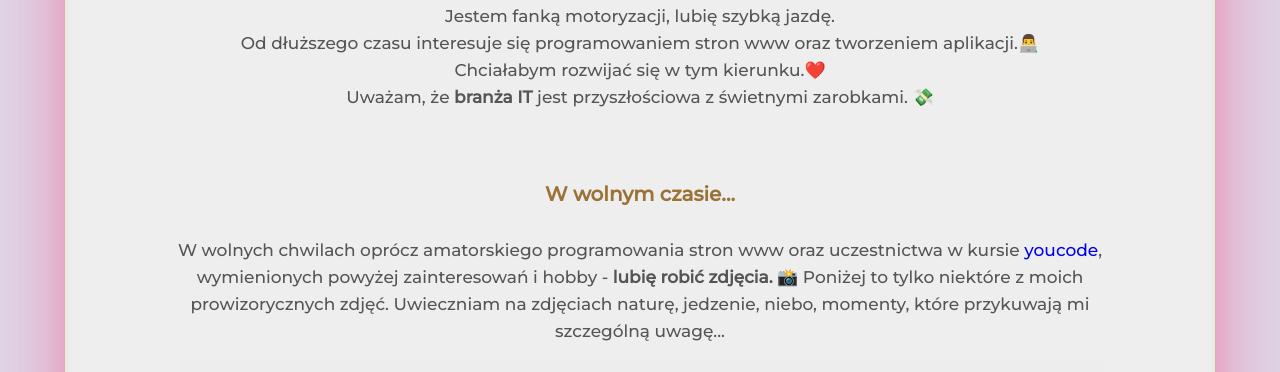
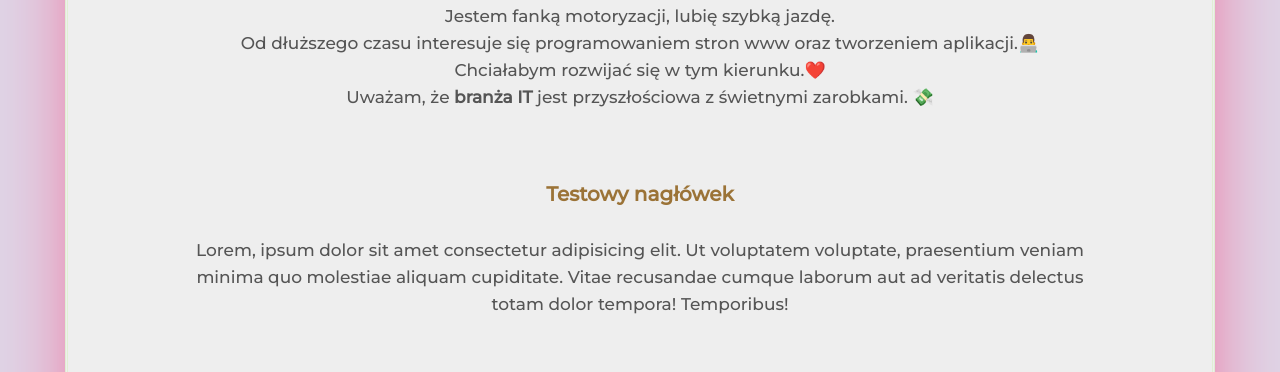
Before and after one commit to kingatos/homepage, a plain HTML site: page index.html in a window 1280 px wide. Shown: the part 1480-1852 px from the top of the page. Drawn offline with nearby package versions, Linux system fonts and the light colour scheme.

Commit message:
added new test section

```diff
--- a/index.html
+++ b/index.html
@@ -118,6 +118,10 @@
               Chciałabym rozwijać się w tym kierunku.❤️<br>
               Uważam, że <strong>branża IT</strong> jest przyszłościowa z
               świetnymi zarobkami. 💸
+            </section>
+            <section class="section">
+              <h2 id="nowy akapit" class="section__header">Testowy nagłówek</h2>
+            Lorem, ipsum dolor sit amet consectetur adipisicing elit. Ut voluptatem voluptate, praesentium veniam minima quo molestiae aliquam cupiditate. Vitae recusandae cumque laborum aut ad veritatis delectus totam dolor tempora! Temporibus!
             </section>
             <section class="section">
               <h2 id="W-wolnym-czasie" class="section__header">W wolnym czasie...</h2>
```
